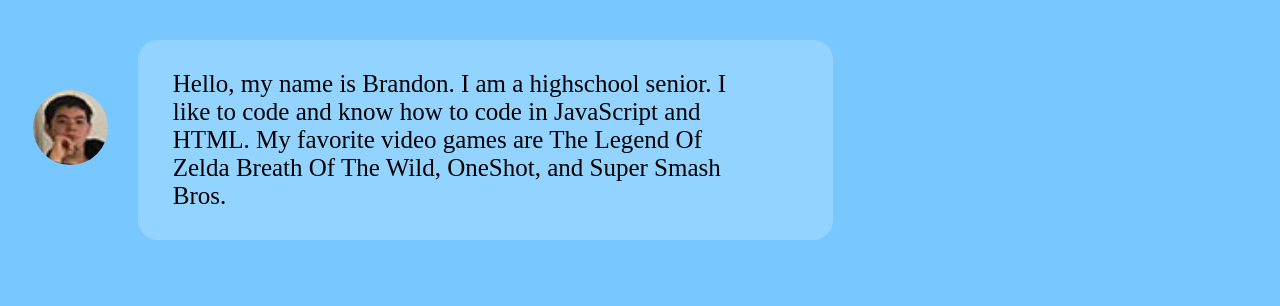
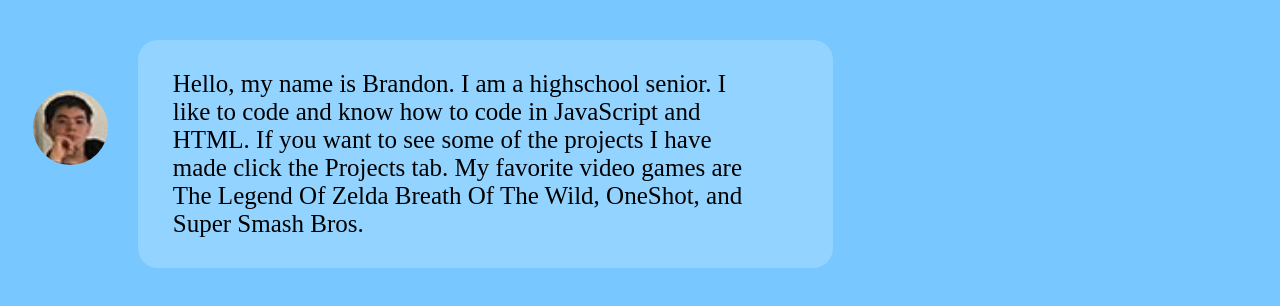
Before and after one commit to 22BrandonWo/APCSP, a plain HTML site: page About_Me.html in a window 1280 px wide. Shown: the part 132-438 px from the top of the page. Drawn offline with Linux system fonts and the light colour scheme.

Commit message:
Update About_Me.html

```diff
--- a/About_Me.html
+++ b/About_Me.html
@@ -16,7 +16,7 @@
 
     <img class = "me" src = "Images/me.jpeg">
     <div class="holder2">
-    		<p class = "text">Hello, my name is Brandon. I am a highschool senior. I like to code and know how to code in JavaScript and HTML. My favorite video games are The Legend Of Zelda Breath Of The Wild, OneShot, and Super Smash Bros. </p>
+    		<p class = "text">Hello, my name is Brandon. I am a highschool senior. I like to code and know how to code in JavaScript and HTML. If you want to see some of the projects I have made click the Projects tab. My favorite video games are The Legend Of Zelda Breath Of The Wild, OneShot, and Super Smash Bros.  </p>
 	</div>
   </body>
 </html>
```
